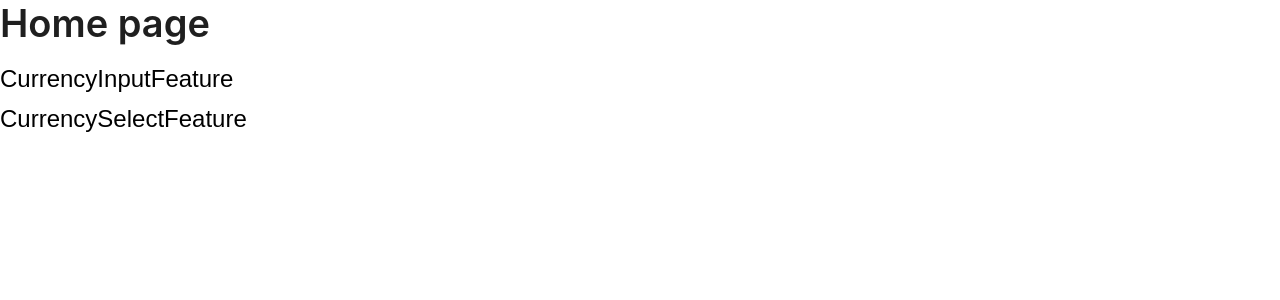
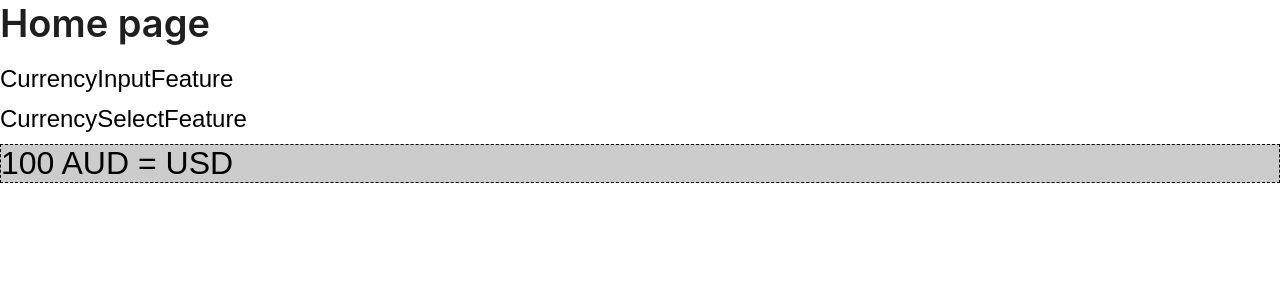
Before and after one commit to GrayWolf83/currency-rate, a React (Vite) app: page / in a window 1280 px wide. Shown: the top 300 px of the page. Built offline with nearby package versions, Linux system fonts and the light colour scheme; no server answers.

Commit message:
convertation done

```diff
--- a/src/widgets/CurrenciesRateWidget/CurrenciesRateWidget.tsx
+++ b/src/widgets/CurrenciesRateWidget/CurrenciesRateWidget.tsx
@@ -1,10 +1,38 @@
+import { useState } from 'react'
 import { CurrencyInputFeature, CurrencySelectFeature } from '~/features'
+import { useAppSelector } from '~/shared/store'
+import { getCurrenciesState } from '~/shared/store/currencies'
 
 export const CurrenciesRateWidget = () => {
+  const [fromCurrency, setFromCurrency] = useState('AUD')
+  const [toCurrency, setToCurrency] = useState('USD')
+
+  const [inputPrice, setInputPrice] = useState(100)
+
+  const { currencies } = useAppSelector(getCurrenciesState)
+
+  const getResult = (value: number) => {
+    if (currencies) {
+      const fromPrice = fromCurrency !== 'RUB' ? currencies[fromCurrency]?.HistoryRate[0].value : 1
+      const toPrice = toCurrency !== 'RUB' ? currencies[toCurrency]?.HistoryRate[0].value : 1
+
+      const price = value / toPrice
+      const result = price * fromPrice
+
+      return result
+    }
+  }
+
+  const convertationResult = getResult(inputPrice)
+
   return (
     <>
       <CurrencyInputFeature />
       <CurrencySelectFeature />
+
+      <h1 style={{ border: '1px dashed #000', backgroundColor: '#ccc' }}>
+        {inputPrice} {fromCurrency} = {convertationResult} {toCurrency}
+      </h1>
     </>
   )
 }
```
Lines whose indentation alone changed are shown as unchanged.
